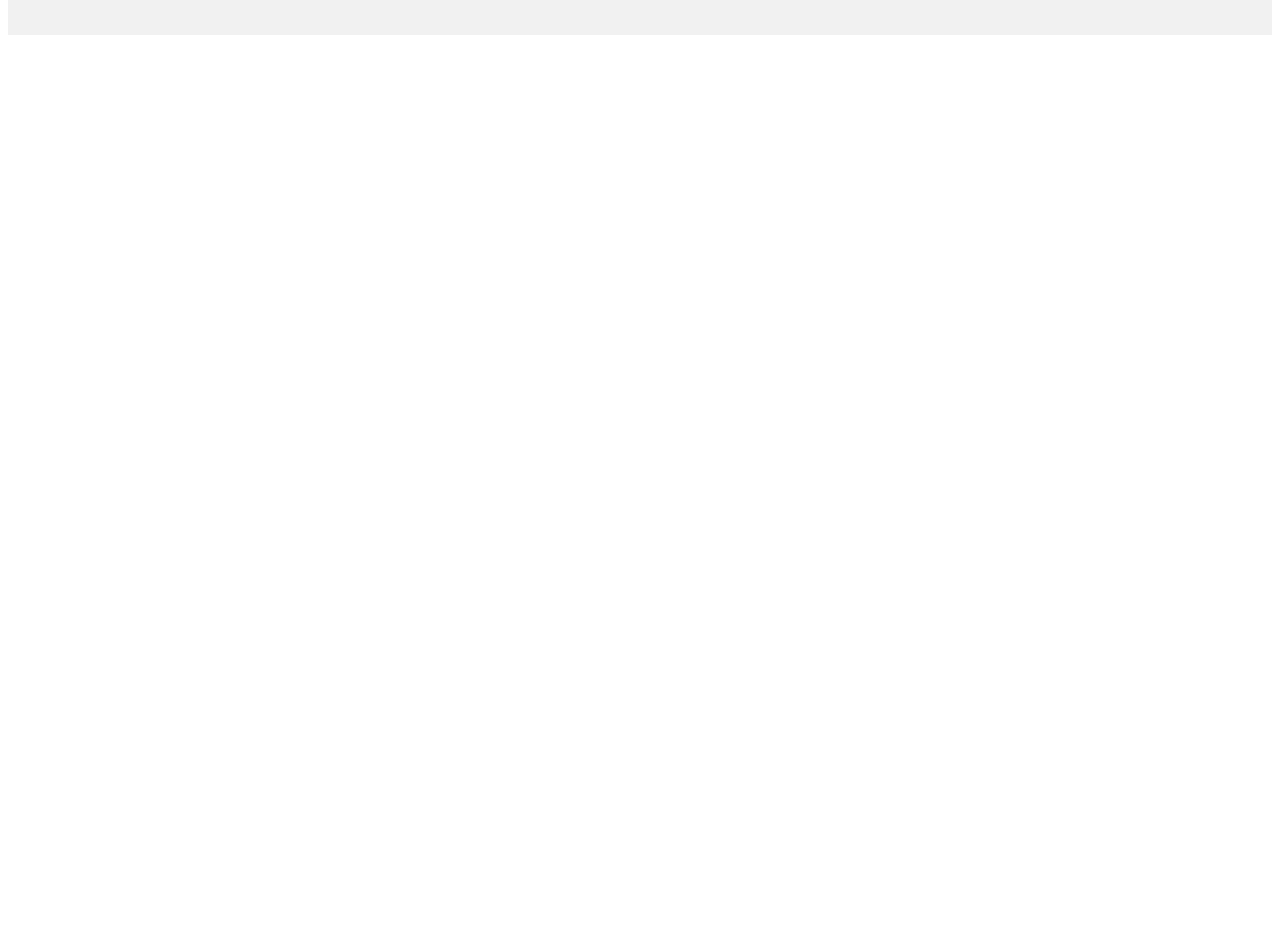
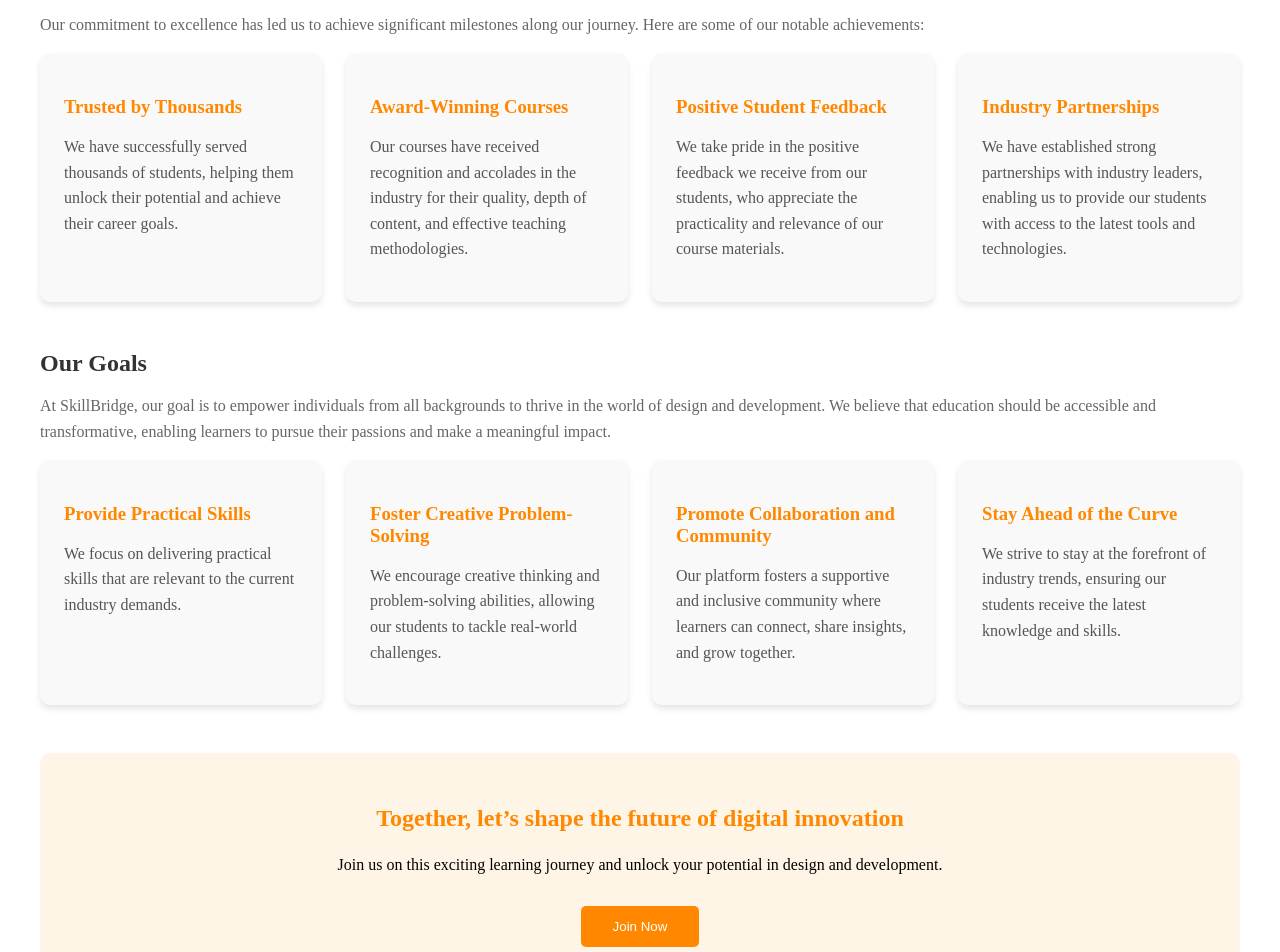
Before and after one commit to Jay5040/skill-school, a React (Vite) app: page /about in a window 1280 px wide. Shown: the part 360-1312 px from the top of the page. Before the commit the page ends 800 px from the top, so only its background shows below. Built offline with nearby package versions, Linux system fonts and the light colour scheme.

Commit message:
create about page

```diff
--- a/src/App.jsx
+++ b/src/App.jsx
@@ -6,6 +6,7 @@ import Footer from './components/footer/footer'
 import LoginPage from './Pages/loginpage/loginpage';
 import SignUpPage from './Pages/signuppage/signuppage';
 import ContactPage from './Pages/contectpage/contactpage';
+import AboutPage from './Pages/aboutpage/aboutpage';
 
 
 function App() {
@@ -14,9 +15,9 @@ function App() {
       <Header />
       <Routes>
         {/* <Route path="/" element={<HomePage />} />
-        <Route path="/courses" element={<CoursesPage />} />
+        <Route path="/courses" element={<CoursesPage />} /> */}
         <Route path="/about" element={<AboutPage />} />
-        <Route path="/pricing" element={<PricingPage />} /> */}
+        {/* <Route path="/pricing" element={<PricingPage />} /> */}
         <Route path="/contact" element={<ContactPage />} />
         <Route path="/signup" element={<SignUpPage />} />
         <Route path="/login" element={<LoginPage />} />
--- /dev/null
+++ b/src/Pages/aboutpage/aboutpage.jsx
@@ -0,0 +1,84 @@
+import React from 'react';
+import './aboutpage.scss'; // Import CSS styles for the page
+
+const AboutPage = () => {
+  return (
+    <div className="about-container">
+      {/* Header Section */}
+      <div className="about-header">
+        <h1>About Skillbridge</h1>
+        <p>
+          Welcome to our platform, where we are passionate about empowering individuals
+          to master the world of design and development. We offer a wide range of online
+          courses designed to equip learners with the skills and knowledge needed to
+          succeed in the ever-evolving digital landscape.
+        </p>
+      </div>
+
+      {/* Achievements Section */}
+      <div className="achievements">
+        <h2>Achievements</h2>
+        <p>
+          Our commitment to excellence has led us to achieve significant milestones
+          along our journey. Here are some of our notable achievements:
+        </p>
+        <div className="achievement-cards">
+          <div className="card">
+            <h3>Trusted by Thousands</h3>
+            <p>We have successfully served thousands of students, helping them unlock their potential and achieve their career goals.</p>
+          </div>
+          <div className="card">
+            <h3>Award-Winning Courses</h3>
+            <p>Our courses have received recognition and accolades in the industry for their quality, depth of content, and effective teaching methodologies.</p>
+          </div>
+          <div className="card">
+            <h3>Positive Student Feedback</h3>
+            <p>We take pride in the positive feedback we receive from our students, who appreciate the practicality and relevance of our course materials.</p>
+          </div>
+          <div className="card">
+            <h3>Industry Partnerships</h3>
+            <p>We have established strong partnerships with industry leaders, enabling us to provide our students with access to the latest tools and technologies.</p>
+          </div>
+        </div>
+      </div>
+
+      {/* Goals Section */}
+      <div className="goals">
+        <h2>Our Goals</h2>
+        <p>
+          At SkillBridge, our goal is to empower individuals from all backgrounds to thrive
+          in the world of design and development. We believe that education should be
+          accessible and transformative, enabling learners to pursue their passions and
+          make a meaningful impact.
+        </p>
+        <div className="goal-cards">
+          <div className="card">
+            <h3>Provide Practical Skills</h3>
+            <p>We focus on delivering practical skills that are relevant to the current industry demands.</p>
+          </div>
+          <div className="card">
+            <h3>Foster Creative Problem-Solving</h3>
+            <p>We encourage creative thinking and problem-solving abilities, allowing our students to tackle real-world challenges.</p>
+          </div>
+          <div className="card">
+            <h3>Promote Collaboration and Community</h3>
+            <p>Our platform fosters a supportive and inclusive community where learners can connect, share insights, and grow together.</p>
+          </div>
+          <div className="card">
+            <h3>Stay Ahead of the Curve</h3>
+            <p>We strive to stay at the forefront of industry trends, ensuring our students receive the latest knowledge and skills.</p>
+          </div>
+        </div>
+      </div>
+
+      {/* Call to Action Section */}
+      <div className="cta-section">
+        <h2>Together, let’s shape the future of digital innovation</h2>
+        <p>Join us on this exciting learning journey and unlock your potential in design and development.</p>
+        <button className="join-now">Join Now</button>
+      </div>
+    </div>
+  );
+};
+
+export default AboutPage;
--- /dev/null
+++ b/src/Pages/aboutpage/aboutpage.scss
@@ -0,0 +1,67 @@
+.about-container {
+    padding: 2rem;
+
+    .about-header,
+    .achievements,
+    .goals {
+      margin-bottom: 3rem;
+
+      h1, h2 {
+        color: #333;
+        margin-bottom: 1rem;
+      }
+
+      p {
+        color: #666;
+        line-height: 1.6;
+      }
+    }
+
+    .achievement-cards, .goal-cards {
+      display: grid;
+      grid-template-columns: repeat(auto-fit, minmax(250px, 1fr));
+      gap: 1.5rem;
+
+      .card {
+        background: #f9f9f9;
+        padding: 1.5rem;
+        border-radius: 10px;
+        box-shadow: 0 4px 6px rgba(0, 0, 0, 0.1);
+
+        h3 {
+          color: #ff8800;
+          margin-bottom: 0.5rem;
+        }
+
+        p {
+          color: #555;
+        }
+      }
+    }
+
+    .cta-section {
+      text-align: center;
+      padding: 2rem;
+      background: #fff5e6;
+      border-radius: 10px;
+
+      h2 {
+        color: #ff8800;
+      }
+
+      button.join-now {
+        margin-top: 1rem;
+        padding: 0.8rem 2rem;
+        background: #ff8800;
+        color: #fff;
+        border: none;
+        border-radius: 5px;
+        cursor: pointer;
+        transition: 0.3s;
+
+        &:hover {
+          background: #cc6f00;
+        }
+      }
+    }
+  }
--- a/src/components/header/header.tsx
+++ b/src/components/header/header.tsx
@@ -10,9 +10,9 @@ const Header = () => {
         <ul className="nav-links">
           <li><a href="#">Home</a></li>
           <li><a href="#">Courses</a></li>
-          <li><a href="#">About Us</a></li>
+          <li><Link to="/About">About</Link></li>
           <li><a href="#">Pricing</a></li>
-          <li><Link to="/contact" className="sign-up">Contact</Link></li>
+          <li><Link to="/contact">Contact</Link></li>
         </ul>
         <div className="auth-links">
           <Link to="/signup" className="sign-up">Sign Up</Link>
```
Also changed, not shown: src/components/coursecard/coursecard.jsx (added, +35 -0 lines), src/components/coursecard/coursecard.scss (added, +73 -0 lines).
